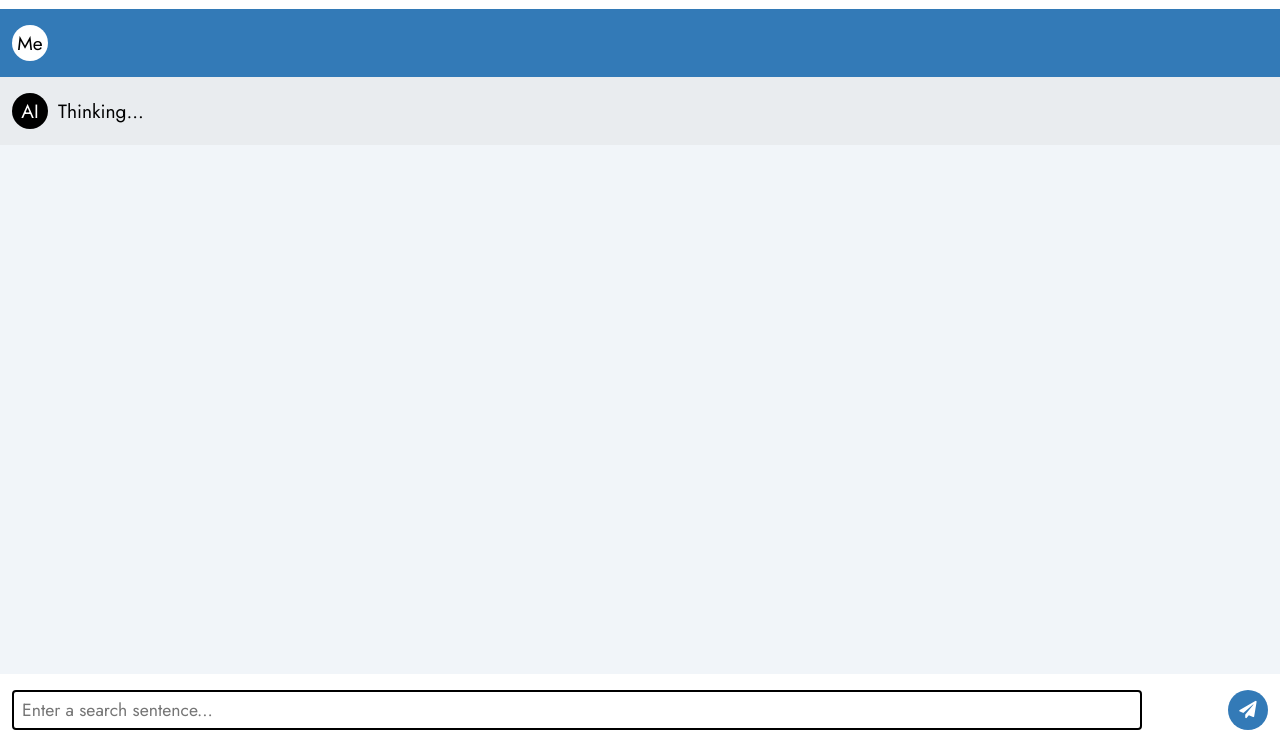
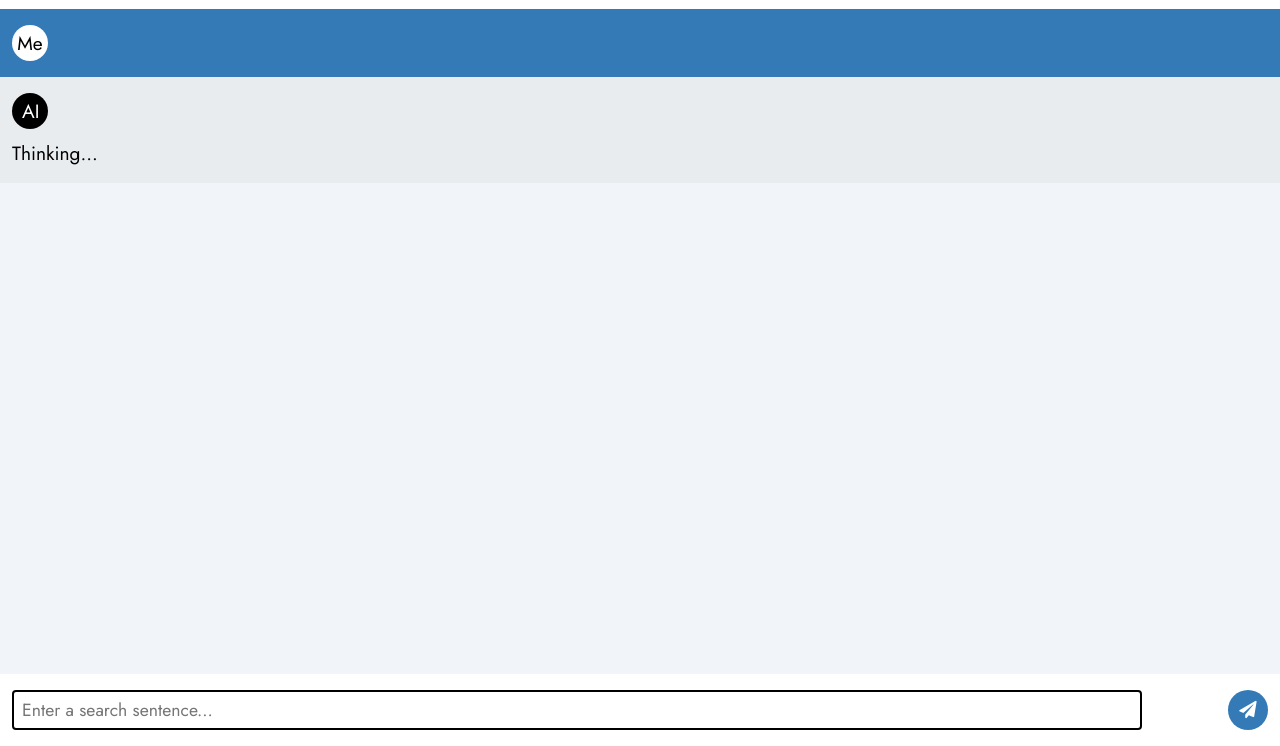
Before and after one commit to Habib-0007/Fyndit, a plain HTML site: page index.html in a window 1280 px wide. Both pictures are taken after a click on the button 1248 px from the left and 764 px from the top of the page. Shown: the part 54-800 px from the top of the page. Drawn offline with Linux system fonts and the light colour scheme; no server answers.

Commit message:
made few changes

```diff
--- a/css/index.css
+++ b/css/index.css
@@ -63,8 +63,8 @@ header h1 {
 	width: 100%;
 	display: flex;
 	justify-content: start;
-	align-items: center;
-	flex-direction: row;
+	align-items: start;
+	flex-direction: column;
 	gap: 10px;
 }
 
@@ -89,8 +89,8 @@ header h1 {
 	color: #000;
 	display: flex;
 	justify-content: start;
-	align-items: center;
-	flex-direction: row;
+	align-items: start;
+	flex-direction: column;
 	gap: 10px;
 }
 
@@ -102,7 +102,7 @@ header h1 {
 	background: #000;
 	color: #fff;
 	display: flex;
-	justify-content: center;
+	justify-content: start;
 	align-items: center;
 }
 
```
